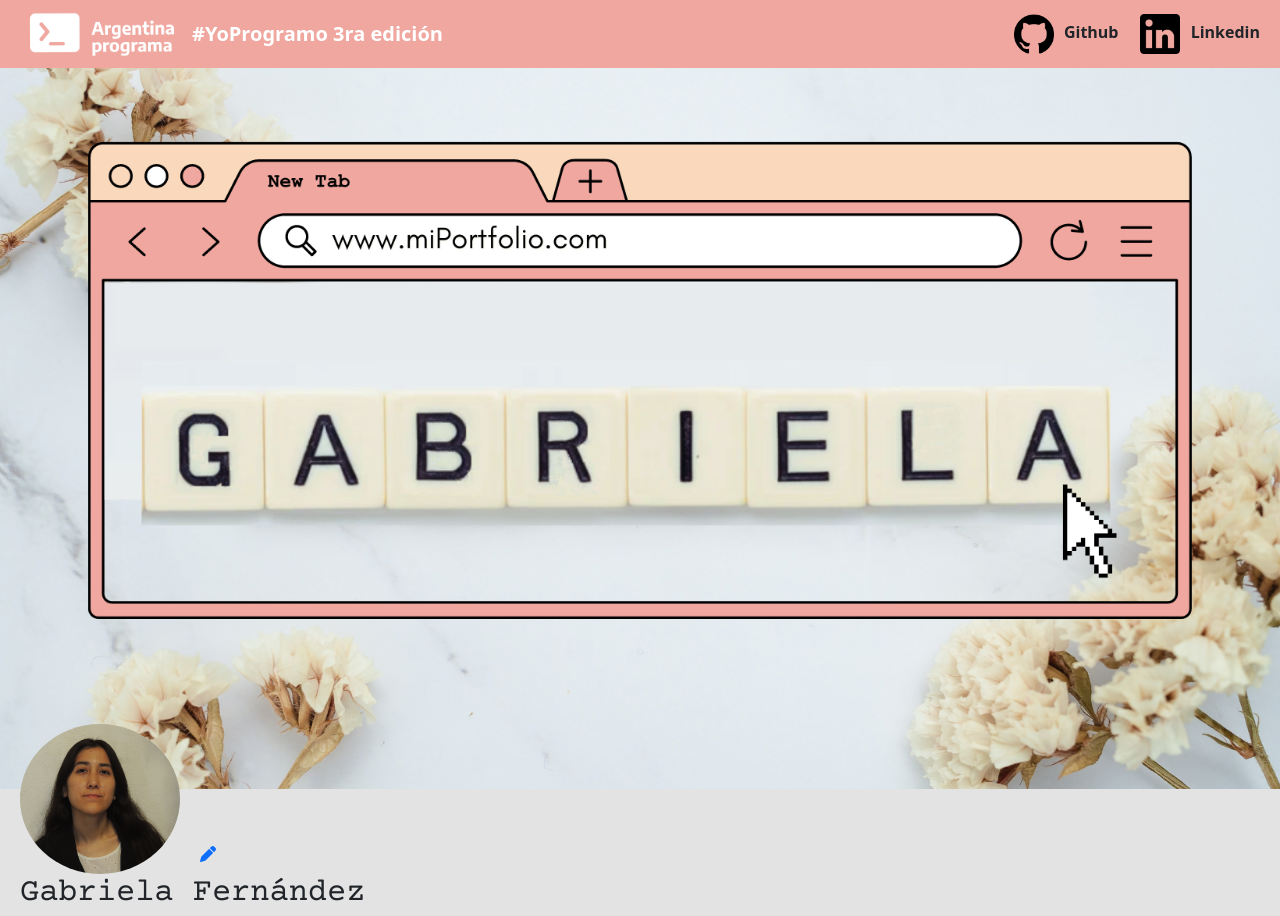
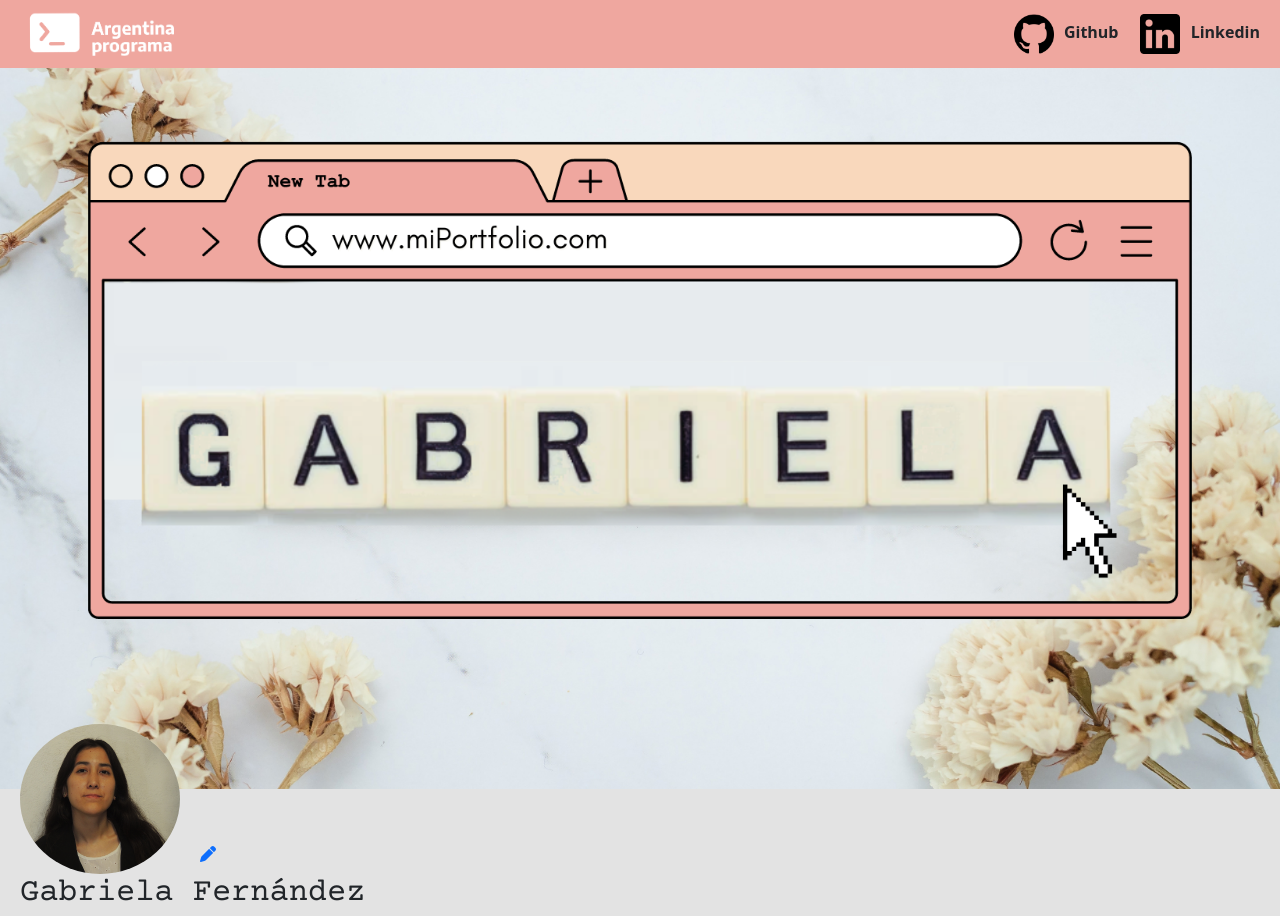
Before and after one commit to GabiiF/PortfolioFrontend, a plain HTML site: page index.html in a window 1280 px wide. Shown: the top 916 px of the page. Drawn offline with nearby package versions, Linux system fonts and the light colour scheme; a web font is replaced by a local one.

Commit message:
saco title en nabvar

```diff
--- a/index.html
+++ b/index.html
@@ -22,7 +22,6 @@
             <div class="container-fluid">
                 <img src="img/APLogo2.png" alt="Argentina Programa" width="180" height="60"
                     class="d-inline-block align-text-top img-fluid">
-                <span class="navbar-brand text-white fw-semibold me-0 fs-5">#YoProgramo 3ra edición</span>
                 <button class="navbar-toggler" type="button" data-bs-toggle="collapse"
                     data-bs-target="#navbarNavDropdown" aria-controls="navbarNavDropdown" aria-expanded="false"
                     aria-label="Toggle navigation">
```
